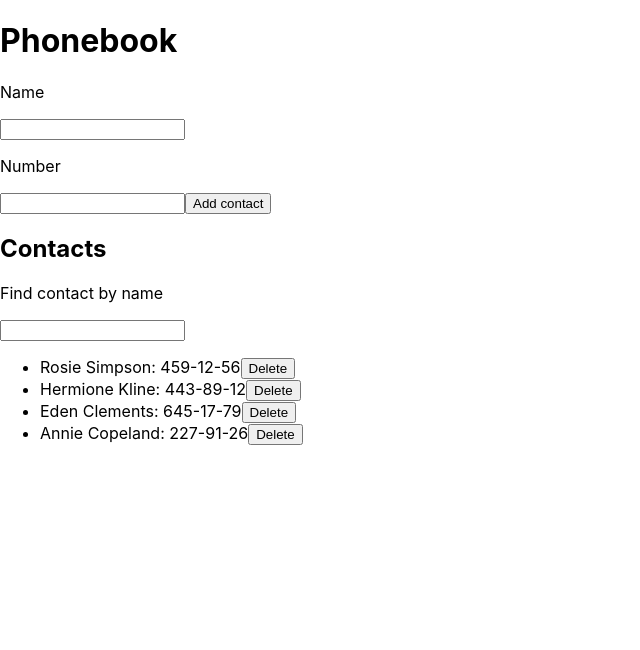
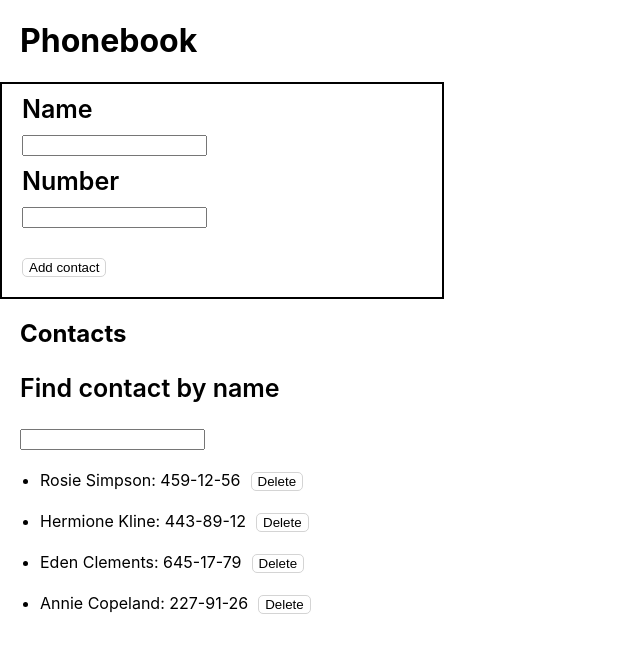
Before and after one commit to AdamczukPawel/goit-react-hw-02-phonebook, a React (Create React App) app: page / in a window 1280 px wide. Shown: the top 650 px of the page, without its empty margins (0-640 px from the left). Built offline with nearby package versions, Linux system fonts and the light colour scheme.

Commit message:
Finished homework

```diff
--- a/src/components/App.jsx
+++ b/src/components/App.jsx
@@ -1,6 +1,7 @@
 import { Component } from "react";
 import { nanoid } from 'nanoid';
 import swal from 'sweetalert';
+import css from './App.module.css'
 import { ContactList } from "./ContactList/ContactList";
 import { Filter } from './Filter/Filter'
 import { ContactForm } from "./ContactForm/ContactForm";
@@ -58,9 +59,9 @@ export class App extends Component {
   render() {
     return (
       <div>
-        <h1>Phonebook</h1>
+        <h1 className={css.title}>Phonebook</h1>
         <ContactForm handleSubmit={ this.handleSubmit } />
-        <h2>Contacts</h2>
+        <h2 className={css.title}>Contacts</h2>
         <Filter handleInputChange={this.handleFilterChange} value={this.state.filter} />
         <ContactList constactsList={this.filterContacts()} deleteContact={this.deleteContact} />
       </div>
--- /dev/null
+++ b/src/components/App.module.css
@@ -0,0 +1,3 @@
+.title {
+  margin-left: 20px;
+}
--- a/src/components/ContactForm/ContactForm.jsx
+++ b/src/components/ContactForm/ContactForm.jsx
@@ -1,11 +1,11 @@
 import PropTypes from 'prop-types';
-// import css from './ContactForm.module.css'
+import css from './ContactForm.module.css'
 
 export const ContactForm = ({handleSubmit}) => {
     return (
-        <div>
+        <div className={css.container}>
             <form onSubmit={handleSubmit}>
-            <p>Name</p>
+            <p className={css.title}>Name</p>
             <input
                 type="text"
                 pattern="^[a-zA-Zа-яА-Я]+(([' -][a-zA-Zа-яА-Я ])?[a-zA-Zа-яА-Я]*)*$"
@@ -13,7 +13,7 @@ export const ContactForm = ({handleSubmit}) => {
                 name="name"
                 required
             />
-            <p>Number</p>
+            <p className={css.title}>Number</p>
             <input
                 type="tel"
                 pattern="\+?\d{1,4}?[-.\s]?\(?\d{1,3}?\)?[-.\s]?\d{1,4}[-.\s]?\d{1,4}[-.\s]?\d{1,9}"
@@ -21,7 +21,7 @@ export const ContactForm = ({handleSubmit}) => {
                 name="number"
                 required
             />
-            <button type="submit">Add contact</button>
+            <button type="submit" className={css.button}>Add contact</button>
             </form>
         </div>
     )
--- a/src/components/ContactForm/ContactForm.module.css
+++ b/src/components/ContactForm/ContactForm.module.css
@@ -0,0 +1,26 @@
+.container {
+  padding: 0 20px 20px 20px;
+  border: 2px solid black;
+  width: 400px;
+}
+
+.title {
+  font-size: 25px;
+  font-weight: 600;
+  margin: 0px;
+  padding: 10px 0 10px 0;
+}
+
+.button {
+  background-color: white;
+  display: block;
+  margin-top: 30px;
+  border: 1px solid rgb(212, 212, 212); /* Green */
+  border-radius: 5px;
+}
+
+.button:hover {
+  background-color: rgb(212, 212, 212);
+  box-shadow: 0 8px 16px 0 rgba(0, 0, 0, 0.2), 0 6px 20px 0 rgba(0, 0, 0, 0.19);
+  cursor: pointer;
+}
--- a/src/components/ContactList/ContactList.jsx
+++ b/src/components/ContactList/ContactList.jsx
@@ -1,13 +1,13 @@
 import PropTypes from 'prop-types';
-// import css from './ContactList.module.css'
+import css from './ContactList.module.css'
 
 export const ContactList =({ constactsList, deleteContact}) => {
     return (
-      <ul>
+      <ul className={css.list}>
         {constactsList.map(contact =>
-            (<li key = {contact.id} >
+            (<li key = {contact.id} className={css.element}>
             {contact.name}: {contact.number}
-            <button type="button" onClick={()=>deleteContact(contact.id)}>Delete</button>
+            <button className={css.button} type="button" onClick={()=>deleteContact(contact.id)}>Delete</button>
             </li>))}
       </ul>
     )
@@ -15,4 +15,5 @@ export const ContactList =({ constactsList, deleteContact}) => {
 
 ContactList.propTypes = {
     constactsList: PropTypes.array.isRequired,
+    deleteContact: PropTypes.func.isRequired
 }
--- a/src/components/ContactList/ContactList.module.css
+++ b/src/components/ContactList/ContactList.module.css
@@ -0,0 +1,16 @@
+.element {
+  margin-top: 20px;
+}
+
+.button {
+  margin-left: 10px;
+  background-color: white;
+  border: 1px solid rgb(212, 212, 212); /* Green */
+  border-radius: 5px;
+}
+
+.button:hover {
+  background-color: rgb(212, 212, 212);
+  box-shadow: 0 8px 16px 0 rgba(0, 0, 0, 0.2), 0 6px 20px 0 rgba(0, 0, 0, 0.19);
+  cursor: pointer;
+}
--- a/src/components/Filter/Filter.jsx
+++ b/src/components/Filter/Filter.jsx
@@ -1,16 +1,16 @@
 import PropTypes from 'prop-types'
-// import css from './Form.module.css'
+import css from './Filter.module.css'
 
 export const Filter = ({handleInputChange, value}) => {
     return (
-    <>
-        <p>Find contact by name</p>
+    <div className={css.container}>
+        <p className={css.title}>Find contact by name</p>
         <input
           type="text"
           value={value}
           onChange={handleInputChange}
         />
-    </>
+    </div>
     )
 }
 
--- a/src/components/Filter/Filter.module.css
+++ b/src/components/Filter/Filter.module.css
@@ -0,0 +1,8 @@
+.container {
+  margin-left: 20px;
+}
+
+.title {
+  font-size: 25px;
+  font-weight: 600;
+}
```
